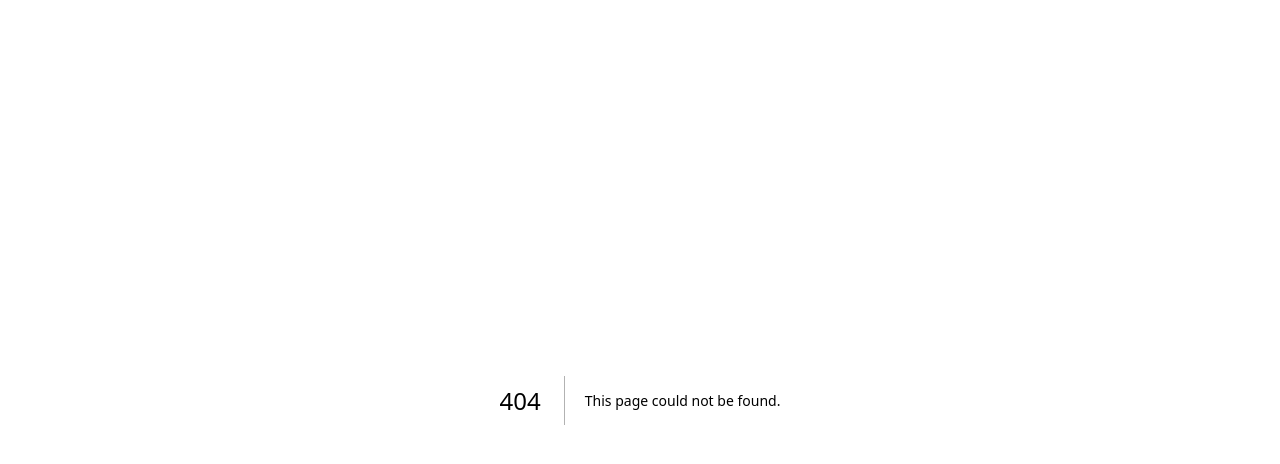
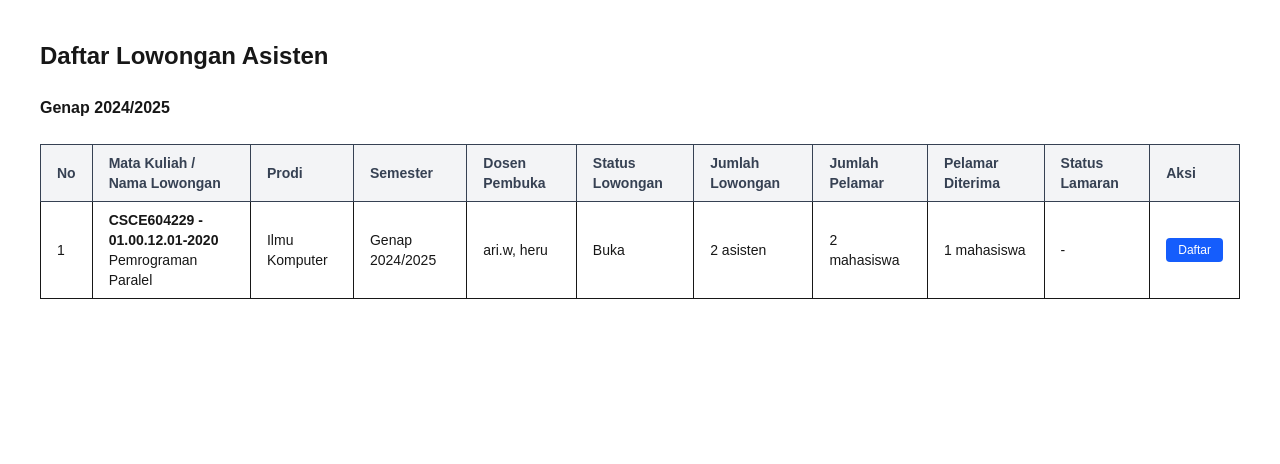
Before and after one commit to HiringGo-B04/Dashboard-Trial, a Next.js app: page /lowongan/listLowongan in a window 1280 px wide. Before the commit this address had no page. Shown: the top 464 px of the page. Built offline with nearby package versions, Linux system fonts and the light colour scheme.

Commit message:
feat: first look for  mendaftar-lowongan page

```diff
--- /dev/null
+++ b/src/app/lowongan/daftarLowongan/contoh/page.tsx
@@ -0,0 +1,80 @@
+"use client";
+import React, { useState } from "react";
+
+export default function LowonganDetail() {
+  const [ipk, setIpk] = useState("");
+  const [sks, setSks] = useState("");
+
+  const handleSubmit = (e: React.FormEvent) => {
+    e.preventDefault();
+    console.log({ ipk, sks });
+  };
+
+  return (
+    <div className="max-w-2xl mx-auto p-6 sm:p-10">
+      <h1 className="text-2xl font-bold mb-6">Daftar Lowongan</h1>
+
+      <div className="space-y-4 text-sm sm:text-base">
+        <div>
+          <strong>Mata Kuliah:</strong>{" "}
+          <span>CSCE604229 - Pemrograman Paralel</span>
+        </div>
+        <div>
+          <strong>Nama Asisten:</strong>{" "}
+          <span>John Doe (john.doe)</span>
+        </div>
+
+        <form onSubmit={handleSubmit} className="space-y-4 mt-6">
+          <div>
+            <label className="block font-semibold mb-1">IPK:</label>
+            <input
+              type="number"
+              step="0.01"
+              min="0"
+              max="4"
+              required
+              className="w-full px-3 py-2 border rounded"
+              value={ipk}
+              onChange={(e) => setIpk(e.target.value)}
+              placeholder="Contoh: 3.75"
+            />
+          </div>
+
+          <div>
+            <label className="block font-semibold mb-1">SKS Diambil:</label>
+            <input
+              type="number"
+              required
+              className="w-full px-3 py-2 border rounded"
+              value={sks}
+              onChange={(e) => setSks(e.target.value)}
+              placeholder="Contoh: 120"
+            />
+          </div>
+
+          <div>
+            <strong>Nilai Mata Kuliah Prasyarat Pelamar:</strong>
+            <ul className="mt-2 list-disc list-inside space-y-1">
+              <li>CSCM601213 - Kalkulus 2 - Tahun 2023 Term 2 → <strong>A</strong></li>
+              <li>CSCM602055 - Sistem Operasi - Tahun 2024 Term 1 → <strong>A-</strong></li>
+              <li>CSGE601021 - Dasar-Dasar Pemrograman 2 - Tahun 2023 Term 2 → <strong>A</strong></li>
+            </ul>
+          </div>
+
+          <div>
+            <strong>Syarat Tambahan:</strong> <span>-</span>
+          </div>
+
+          <div className="pt-6">
+            <button
+              type="submit"
+              className="px-5 py-2 bg-blue-600 text-white rounded hover:bg-blue-700"
+            >
+              Daftar
+            </button>
+          </div>
+        </form>
+      </div>
+    </div>
+  );
+}
--- /dev/null
+++ b/src/app/lowongan/listLowongan/page.tsx
@@ -0,0 +1,76 @@
+"use client";
+import React from "react";
+import Link from "next/link";
+
+const lowonganList = [
+  {
+    id: 1,
+    kode: "CSCE604229 - 01.00.12.01-2020",
+    nama: "Pemrograman Paralel",
+    prodi: "Ilmu Komputer",
+    semester: "Genap 2024/2025",
+    dosen: "ari.w, heru",
+    statusLowongan: "Buka",
+    jumlahLowongan: "2 asisten",
+    jumlahPelamar: "2 mahasiswa",
+    jumlahDiterima: "1 mahasiswa",
+    statusLamaran: "-",
+    url: "contoh",
+  },
+  // Tambahkan item lainnya di sini
+];
+
+export default function ListLowongan() {
+  return (
+    <div className="p-6 sm:p-10">
+      <h1 className="text-2xl font-bold mb-6">Daftar Lowongan Asisten</h1>
+      <h2 className="text-1xl font-bold mb-6">Genap 2024/2025</h2>
+      <div className="overflow-x-auto">
+        <table className="min-w-[1200px] w-full table-auto border border-gray-300 text-sm text-left">
+          <thead className="bg-gray-100 text-gray-700 font-semibold">
+            <tr>
+              <th className="border px-4 py-2">No</th>
+              <th className="border px-4 py-2">Mata Kuliah / Nama Lowongan</th>
+              <th className="border px-4 py-2">Prodi</th>
+              <th className="border px-4 py-2">Semester</th>
+              <th className="border px-4 py-2">Dosen Pembuka</th>
+              <th className="border px-4 py-2">Status Lowongan</th>
+              <th className="border px-4 py-2">Jumlah Lowongan</th>
+              <th className="border px-4 py-2">Jumlah Pelamar</th>
+              <th className="border px-4 py-2">Pelamar Diterima</th>
+              <th className="border px-4 py-2">Status Lamaran</th>
+              <th className="border px-4 py-2">Aksi</th>
+            </tr>
+          </thead>
+          <tbody>
+            {lowonganList.map((item, index) => (
+              <tr key={item.id} className="hover:bg-gray-50">
+                <td className="border px-4 py-2">{index + 1}</td>
+                <td className="border px-4 py-2">
+                  <strong>{item.kode}</strong>
+                  <br />
+                  {item.nama}
+                </td>
+                <td className="border px-4 py-2">{item.prodi}</td>
+                <td className="border px-4 py-2">{item.semester}</td>
+                <td className="border px-4 py-2">{item.dosen}</td>
+                <td className="border px-4 py-2">{item.statusLowongan}</td>
+                <td className="border px-4 py-2">{item.jumlahLowongan}</td>
+                <td className="border px-4 py-2">{item.jumlahPelamar}</td>
+                <td className="border px-4 py-2">{item.jumlahDiterima}</td>
+                <td className="border px-4 py-2">{item.statusLamaran}</td>
+                <td className="border px-4 py-2">
+                  <Link href={`/lowongan/daftarLowongan/${item.url}`}>
+                    <button className="px-3 py-1 bg-blue-600 text-white rounded hover:bg-blue-700 text-xs">
+                      Daftar
+                    </button>
+                  </Link>
+                </td>
+              </tr>
+            ))}
+          </tbody>
+        </table>
+      </div>
+    </div>
+  );
+}
```
